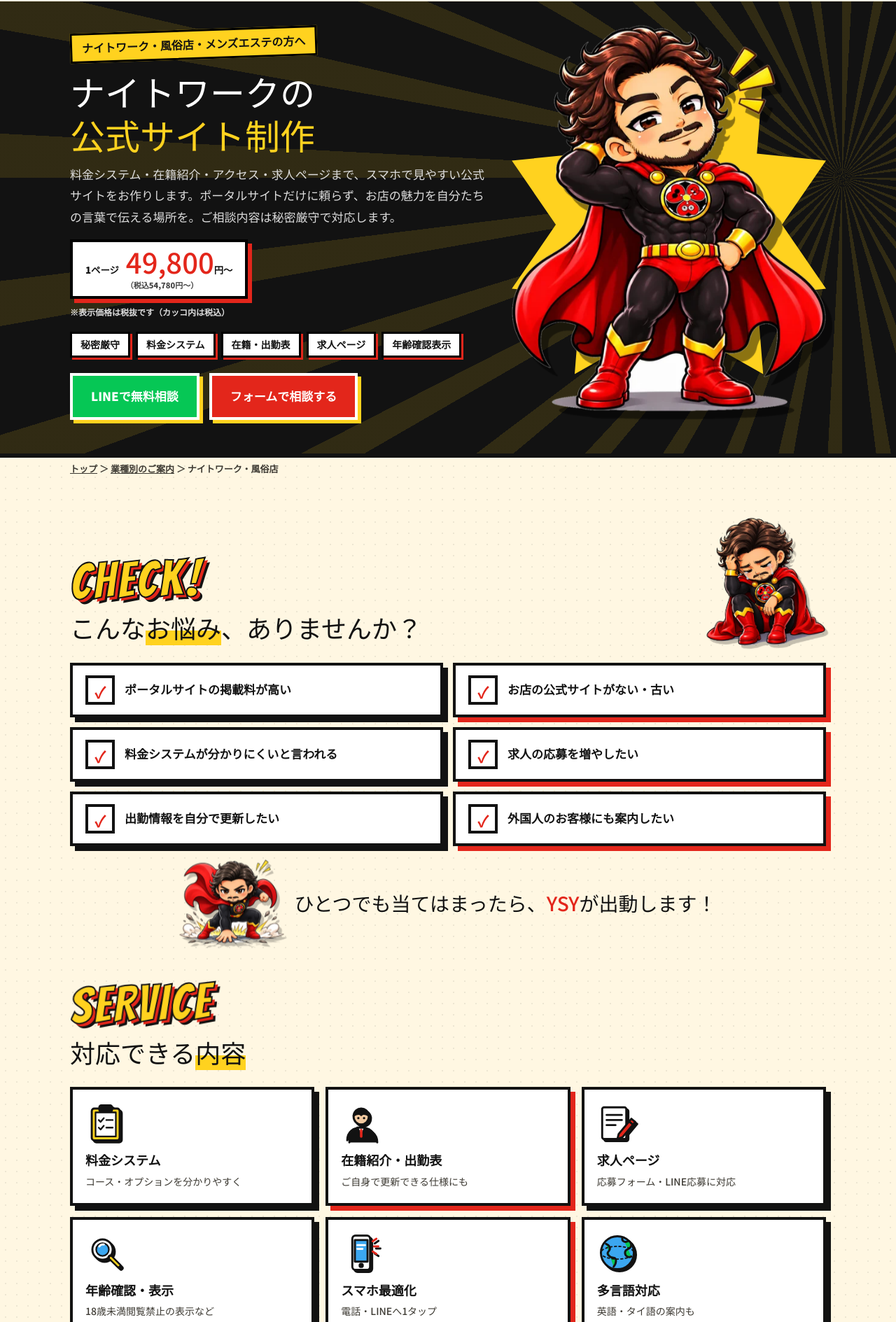
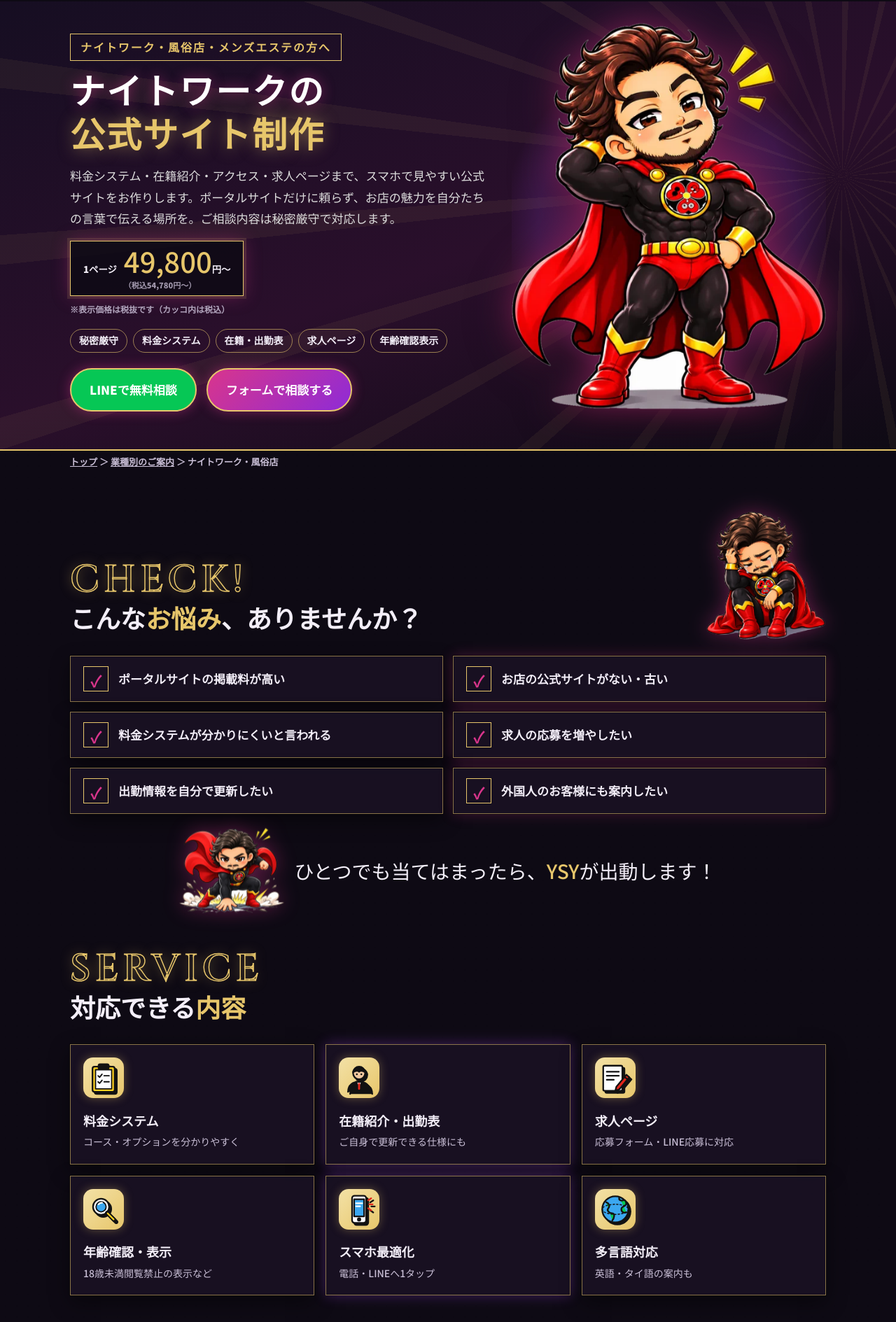
Before and after one commit to Yasuya22/ysy-website, a plain HTML site: page industry/nightwork/index.html in a window 1280 px wide. Shown: the part 62-1951 px from the top of the page at 70% size. Drawn offline with Linux system fonts and the light colour scheme; a web font is replaced by a local one.

Commit message:
Night theme for nightwork page
Co-Authored-By: Claude Opus 5.5 <noreply@anthropic.com>
Claude-Session: https://claude.ai/code/session_01P13hFbXEhDS5pok4XEjrJv

```diff
--- a/industry/nightwork/index.html
+++ b/industry/nightwork/index.html
@@ -1,9 +1,9 @@
 <!doctype html><html lang="ja"><head><meta charset="utf-8"><meta name="viewport" content="width=device-width,initial-scale=1">
 <title>ナイトワーク・風俗店・メンズエステのホームページ制作 49,800円〜｜YSY総合サービス</title>
-<meta name="description" content="届出済みのナイトワーク・風俗店・メンズエステ向けのホームページ制作。料金システム・在籍紹介・求人ページ・年齢確認表示まで、スマホで見やすく。ポータルサイトだけに頼らない公式サイトを。1ページ49,800円〜、秘密厳守、全国オンライン対応。">
+<meta name="theme-color" content="#0E0A14"><meta name="description" content="届出済みのナイトワーク・風俗店・メンズエステ向けのホームページ制作。料金システム・在籍紹介・求人ページ・年齢確認表示まで、スマホで見やすく。ポータルサイトだけに頼らない公式サイトを。1ページ49,800円〜、秘密厳守、全国オンライン対応。">
 <meta property="og:title" content="ナイトワーク・風俗店・メンズエステのホームページ制作 49,800円〜｜YSY総合サービス"><meta property="og:description" content="届出済みのナイトワーク・風俗店・メンズエステ向けのホームページ制作。料金システム・在籍紹介・求人ページ・年齢確認表示まで、スマホで見やすく。ポータルサイトだけに頼らない公式サイトを。1ページ49,800円〜、秘密厳守、全国オンライン対応。"><meta property="og:image" content="https://ysy-service.com/img/og-ysy.jpg?v=4"><meta property="og:url" content="https://ysy-service.com/industry/nightwork/"><meta property="og:type" content="website"><meta name="twitter:card" content="summary_large_image">
 <link rel="canonical" href="https://ysy-service.com/industry/nightwork/"><link rel="icon" href="/img/logo.webp">
-<link rel="preconnect" href="https://fonts.googleapis.com"><link rel="stylesheet" href="https://fonts.googleapis.com/css2?family=Bangers&family=Dela+Gothic+One&family=Noto+Sans+JP:wght@500;700;900&display=swap">
+<link rel="preconnect" href="https://fonts.googleapis.com"><link rel="stylesheet" href="https://fonts.googleapis.com/css2?family=Bangers&family=Cinzel:wght@600&family=Shippori+Mincho+B1:wght@800&family=Dela+Gothic+One&family=Noto+Sans+JP:wght@500;700;900&display=swap">
 <style>
 :root{--paper:#FFF7E2;--ink:#121212;--red:#E3261B;--yel:#FFD21F;--sub:#3D3A33;--green:#06C755}
 *{box-sizing:border-box}html{scroll-behavior:smooth}
@@ -158,6 +158,55 @@ footer a{margin:0 8px}
 @keyframes lshine{0%{left:-70%}28%,100%{left:130%}}
 @media(prefers-reduced-motion:reduce){.js .mv{opacity:1;transform:none;transition:none}.js .checks li::before{content:"✓";color:var(--red);animation:none}.btn.line::after{animation:none;display:none}}
 @media(max-width:820px){.paybox,.works.w3{grid-template-columns:1fr}.ptable th,.ptable td{padding:10px 12px}.ptable td{font-size:16px}}
+/* ===== night theme (nightwork page only) ===== */
+:root{--paper:#0E0A14;--ink:#E7C66B;--red:#D9358C;--yel:#E7C66B;--sub:#C9BFD6;--glow:#B04CFF}
+body{background:#0E0A14 radial-gradient(circle at 15% 10%,rgba(217,53,140,.22),transparent 40%),radial-gradient(circle at 85% 30%,rgba(176,76,255,.18),transparent 45%),radial-gradient(circle,rgba(231,198,107,.06) 1px,transparent 1.5px) 0 0/18px 18px;color:#F3EEF8;font-family:'Noto Sans JP',sans-serif}
+.top .brand,.top .tel{color:#F3EEF8}.brand img{border-color:var(--ink)}
+.hero{background:linear-gradient(160deg,#160E22 0%,#2A0F2B 55%,#0E0A14 100%);border-bottom:2px solid var(--ink)}
+.hero::before{background:repeating-conic-gradient(from 0deg at 70% 45%,rgba(231,198,107,.06) 0 2deg,transparent 2deg 12deg)}
+.hero h1{font-family:'Shippori Mincho B1','Noto Serif JP',serif;font-weight:800;letter-spacing:.04em;text-shadow:0 0 18px rgba(217,53,140,.55)}
+.hero h1 em{color:var(--ink);text-shadow:0 0 22px rgba(231,198,107,.5)}
+.kicker{background:transparent;color:var(--ink);border:1px solid var(--ink);rotate:0deg;letter-spacing:.12em;font-weight:700}
+.hero-pic .burst{background:radial-gradient(circle,rgba(217,53,140,.55),rgba(176,76,255,.15) 55%,transparent 70%);clip-path:none;opacity:1}
+.hero-pic img{filter:drop-shadow(0 0 24px rgba(217,53,140,.55)) drop-shadow(0 10px 20px rgba(0,0,0,.6))}
+.price-badge{background:rgba(14,10,20,.85);color:#F3EEF8;border:1px solid var(--ink);box-shadow:0 0 0 4px rgba(231,198,107,.12),0 0 26px rgba(217,53,140,.35)}
+.price-badge b{color:var(--ink)}
+.chips span{background:transparent;color:#F3EEF8;border:1px solid rgba(231,198,107,.6);box-shadow:none;border-radius:999px}
+.hero .btn{border-color:var(--ink);box-shadow:0 0 18px rgba(217,53,140,.45)}
+.btn{border-width:2px;border-color:var(--ink);box-shadow:0 0 0 3px rgba(231,198,107,.15);border-radius:999px}
+.btn.red{background:linear-gradient(135deg,#D9358C,#8E2BD6);color:#fff}
+.btn.wh{background:transparent;color:#F3EEF8}
+.sh .en{color:transparent;-webkit-text-stroke:1.5px var(--ink);text-shadow:0 0 18px rgba(231,198,107,.35);rotate:0deg;font-family:'Cinzel','Bangers',serif;letter-spacing:.12em;font-size:clamp(34px,5vw,54px)}
+.sh h2{font-family:'Shippori Mincho B1','Noto Serif JP',serif;font-weight:800;color:#F3EEF8}
+.sh h2 em{background:none;color:var(--ink)}
+.card,.faq details,.ptable,.paybox div,.side .card{background:rgba(26,18,36,.88);color:#F3EEF8;border:1px solid rgba(231,198,107,.55);box-shadow:0 0 0 1px rgba(0,0,0,.4),0 10px 28px rgba(0,0,0,.45)}
+.card:hover,.inc .card:hover,.flow .card:hover{box-shadow:0 0 24px rgba(217,53,140,.45)!important;transform:translateY(-3px)!important}
+.checks li:nth-child(even){box-shadow:0 0 0 1px rgba(0,0,0,.4),0 0 18px rgba(217,53,140,.25)}
+.checks li::before{border:1px solid var(--ink)}
+.js .checks li.on::before{color:var(--red)}
+.after em{color:var(--ink)}
+.inc .card:nth-child(3n+2){box-shadow:0 0 18px rgba(176,76,255,.3)}
+.inc p,.why p,.flow p,.works span,.side p{color:var(--sub)}
+.ptable th,.ptable td{border-bottom:1px solid rgba(231,198,107,.18)}
+.ptable th{background:transparent}
+.ptable td{color:var(--ink)}
+.ptable tr:hover{background:rgba(217,53,140,.12)}
+.paybox div:first-child{background:linear-gradient(135deg,rgba(217,53,140,.35),rgba(142,43,214,.35))}
+.paybox b{color:var(--ink)}
+.pnote,.txn,.tx,.tx2{color:var(--sub)}
+.works .shot{border:1px solid var(--ink);box-shadow:0 0 22px rgba(217,53,140,.3)}
+.koma4{border:1px solid var(--ink);box-shadow:0 0 22px rgba(176,76,255,.3)}
+.flow .n{color:var(--ink);font-family:'Cinzel','Bangers',serif}
+.faq summary::before{color:var(--red)}
+.f input,.f select,.f textarea{background:#140E1C;color:#F3EEF8;border:1px solid rgba(231,198,107,.6)}
+.f .opt{background:#4B3B5C}
+.crumb,.crumb a{color:var(--sub)}
+footer{color:var(--sub)}footer a{color:#F3EEF8}
+.sticky{border-top:1px solid var(--ink)}.sticky .t{background:#1A1224}.sticky .m{background:linear-gradient(135deg,#D9358C,#8E2BD6)}
+.ico{filter:drop-shadow(0 0 6px rgba(231,198,107,.45))}
+.pz{filter:drop-shadow(0 0 14px rgba(217,53,140,.4))}
+.done{background:rgba(26,18,36,.9)}
+.inc .ic{display:inline-block;background:linear-gradient(135deg,#F3E1A6,#E7C66B);border-radius:14px;padding:6px;box-shadow:0 0 14px rgba(231,198,107,.35)}.inc .ic .ico{filter:none;width:46px!important;height:46px!important}
 </style><script>document.documentElement.classList.add('js');document.addEventListener('DOMContentLoaded',function(){var R=window.matchMedia&&matchMedia('(prefers-reduced-motion: reduce)').matches;var sel='.sh,.checks li,.after,.inc .card,.ptable,.paybox div,.pnote,.works figure,.flow .card,.faq details,.contact>*,.related a,.svclist a';var els=[].slice.call(document.querySelectorAll(sel));els.forEach(function(el){el.classList.add('mv')});
 function show(el){var p=el.parentElement,sib=[].filter.call(p.children,function(c){return c.classList.contains('mv')}),i=Math.max(0,sib.indexOf(el));el.style.transitionDelay=Math.min(i,6)*70+'ms';el.classList.add('in');if(el.matches('.checks li'))setTimeout(function(){el.classList.add('on')},R?0:250+Math.min(i,6)*150)}
 if(R||!('IntersectionObserver' in window)){els.forEach(function(el){el.classList.add('in');if(el.matches('.checks li'))el.classList.add('on')});return}
```
